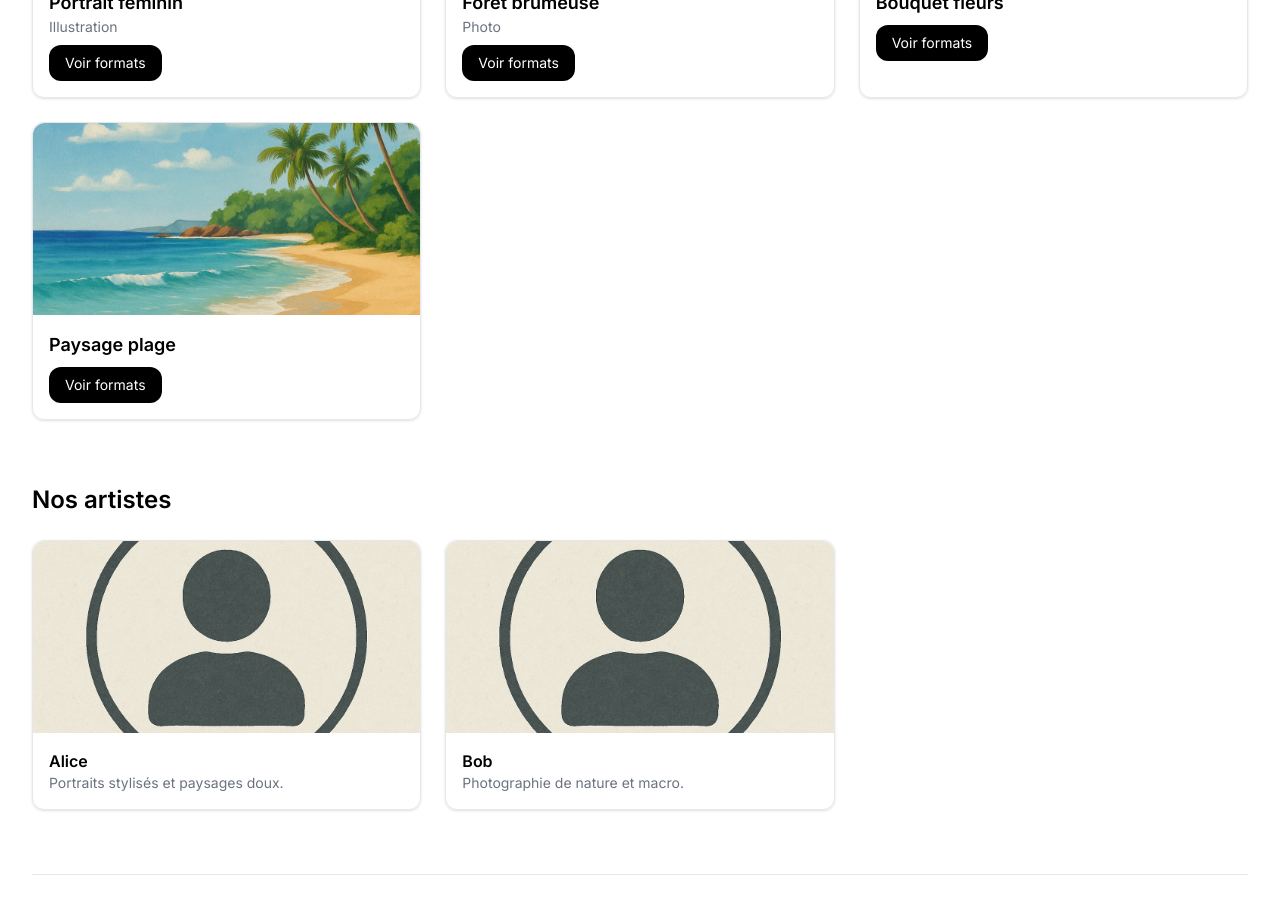
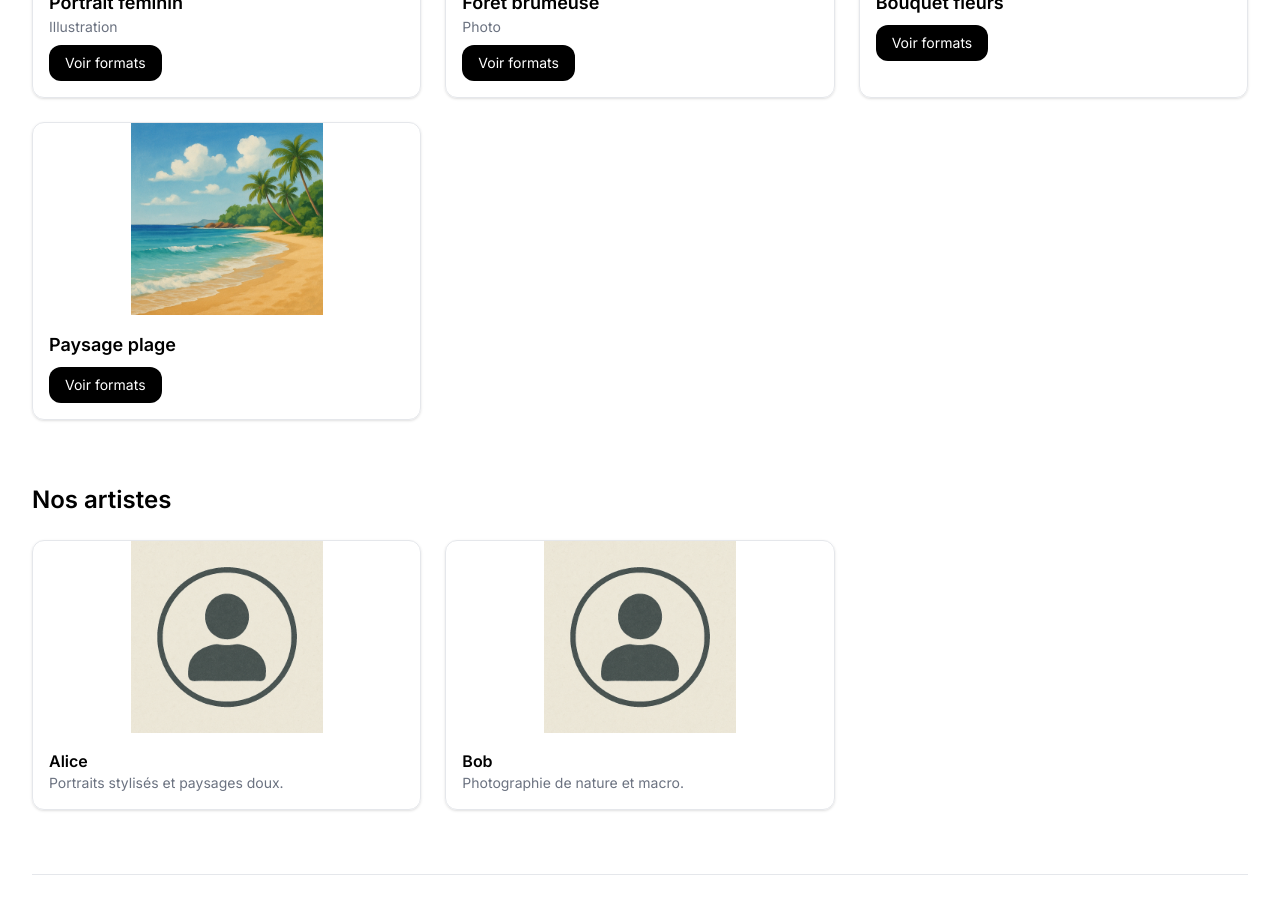
Before and after one commit to Marcoouf/artgallerytest-m1da, a Next.js app: page / in a window 1280 px wide. Shown: the part 520-1437 px from the top of the page. Built offline with nearby package versions, Linux system fonts and the light colour scheme.

Commit message:
Ajustement taille apercu

```diff
--- a/app/artiste/[slug]/page.tsx
+++ b/app/artiste/[slug]/page.tsx
@@ -54,7 +54,7 @@ export default function Page({ params }: { params: { slug: string } }) {
               alt={œuvre.titre}
               width={500}
               height={300}
-              className="w-full h-64 object-cover"
+              className="w-full h-64 object-contain"
             />
             <div className="p-4">
               <h2 className="text-xl font-semibold mb-2">{œuvre.titre}</h2>
--- a/app/oeuvre/[slug]/page.tsx
+++ b/app/oeuvre/[slug]/page.tsx
@@ -54,7 +54,7 @@ export default function OeuvrePage() {
 
   return (
     <div className="p-10 max-w-xl mx-auto">
-      <img src={œuvre.image} alt={œuvre.titre} className="w-full h-96 object-cover rounded-xl mb-6" />
+      <img src={œuvre.image} alt={œuvre.titre} className="w-full h-96 object-contain rounded-xl mb-6" />
       <h1 className="text-3xl font-bold mb-2">{œuvre.titre}</h1>
       <p className="text-gray-600 mb-4">Par {œuvre.artiste}</p>
 
--- a/app/page.tsx
+++ b/app/page.tsx
@@ -64,7 +64,7 @@ export default function HomePage() {
               <img
                 src={œuvre.image}
                 alt={œuvre.titre}
-                className="rounded-t-xl w-full h-48 object-cover"
+                className="rounded-t-xl w-full h-48 object-contain"
               />
               <div className="p-4">
                 <h3 className="font-semibold text-lg">{œuvre.titre}</h3>
@@ -93,7 +93,7 @@ export default function HomePage() {
               <img
                 src={artiste.image}
                 alt={artiste.nom}
-                className="rounded-t-xl w-full h-48 object-cover"
+                className="rounded-t-xl w-full h-48 object-contain"
               />
               <div className="p-4">
                 <h4 className="font-semibold">{artiste.nom}</h4>
```
